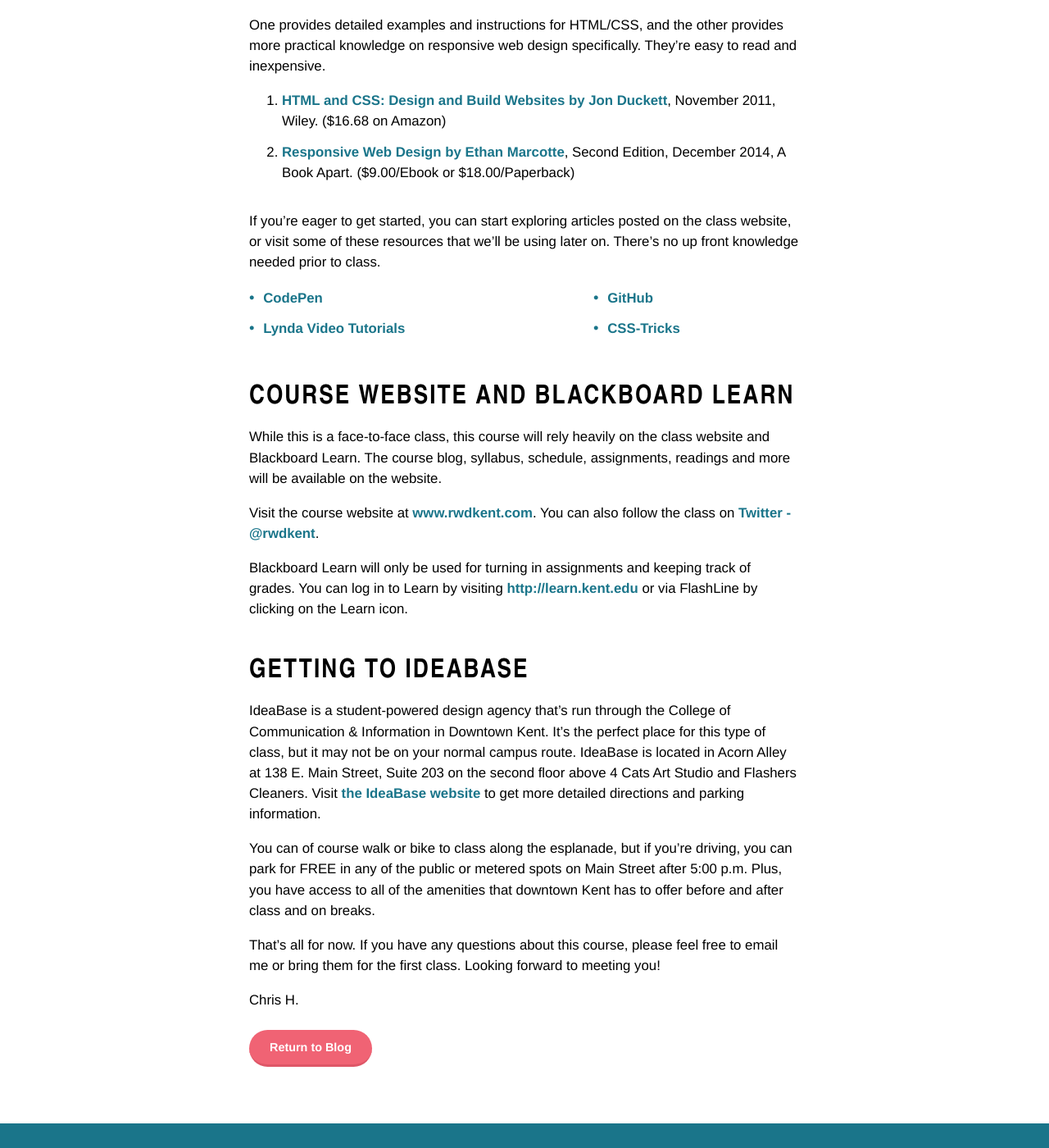
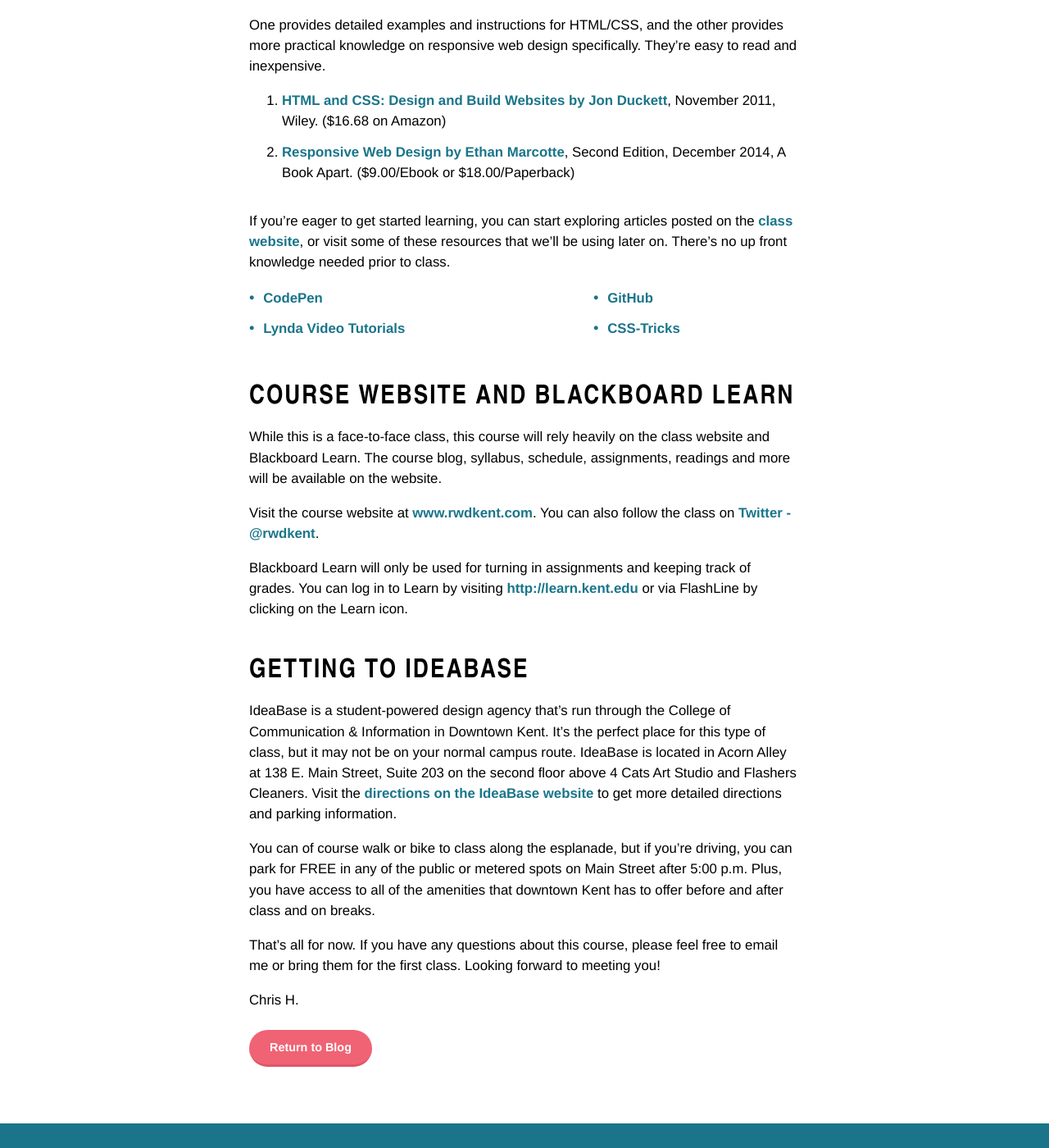
Before and after one commit to KentStateWeb/rwd, a Jekyll site: the page built from _posts/2016-08-19-welcome-to-rwd.md, in a window 1280 px wide and 1400 px high, scrolled down 967 px. Shown: the whole window at 82% size. Built offline with Jekyll 4.4.1, drawn with Linux system fonts in a browser that asks for light colours; some of the changed text lies outside the part shown.

Commit message:
Updated RWD welcome message
Signed-off-by: Christopher Hallahan <challahan@gmail.com>

```diff
--- a/_posts/2016-08-19-welcome-to-rwd.md
+++ b/_posts/2016-08-19-welcome-to-rwd.md
@@ -22,7 +22,7 @@
 1. [HTML and CSS: Design and Build Websites by Jon Duckett](http://www.amazon.com/HTML-CSS-Design-Build-Websites/dp/1118008189), November 2011, Wiley. ($16.68 on Amazon)
 2. [Responsive Web Design by Ethan Marcotte](http://abookapart.com/products/responsive-web-design), Second Edition, December 2014, A Book Apart. ($9.00/Ebook or $18.00/Paperback)
 
-If you're eager to get started, you can start exploring articles posted on the class website, or visit some of these resources that we'll be using later on.  There's no up front knowledge needed prior to class.
+If you're eager to get started learning, you can start exploring articles posted on the [class website](http://www.rwdkent.com), or visit some of these resources that we'll be using later on.  There's no up front knowledge needed prior to class.
 
 * [CodePen](http://www.codepen.io)
 * [Lynda Video Tutorials](http://www.lynda.com)
@@ -39,7 +39,7 @@
 
 ## Getting to IdeaBase
 
-IdeaBase is a student-powered design agency that’s run through the College of Communication & Information in Downtown Kent.  It’s the perfect place for this type of class, but it may not be on your normal campus route.  IdeaBase is located in Acorn Alley at 138 E. Main Street, Suite 203 on the second floor above 4 Cats Art Studio and Flashers Cleaners.  Visit [the IdeaBase website](http://ideabasekent.com/directions) to get more detailed directions and parking information.
+IdeaBase is a student-powered design agency that’s run through the College of Communication & Information in Downtown Kent.  It’s the perfect place for this type of class, but it may not be on your normal campus route.  IdeaBase is located in Acorn Alley at 138 E. Main Street, Suite 203 on the second floor above 4 Cats Art Studio and Flashers Cleaners.  Visit the [directions on the IdeaBase website](http://ideabasekent.com/directions) to get more detailed directions and parking information.
 
 You can of course walk or bike to class along the esplanade, but if you’re driving, you can park for FREE in any of the public or metered spots on Main Street after 5:00 p.m.  Plus, you have access to all of the amenities that downtown Kent has to offer before and after class and on breaks.
 
```
Also changed, not shown: other parts of _posts/2016-08-19-welcome-to-rwd.md (+2 -2 lines), 1 other file.
